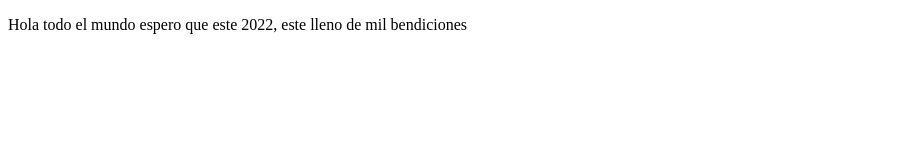
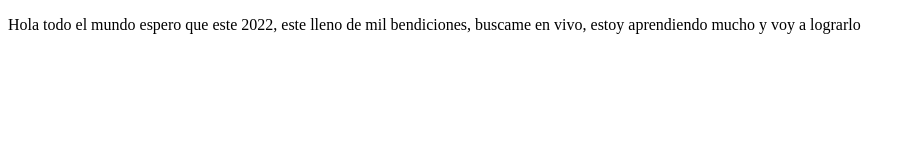
Before and after one commit to dipammor/proyectoDemoCursoPrework, a plain HTML site: page index.html in a window 1280 px wide. Shown: the whole page, without its empty margins (0-914 px from the left). Drawn offline with Linux system fonts and the light colour scheme.

```diff
--- a/index.html
+++ b/index.html
@@ -6,7 +6,7 @@
     <meta name="viewport" content="width=device-width, initial-scale=1.0">
     <title>Hola mundo</title>
 </head>
-<body><p>Hola todo el mundo espero que este 2022, este lleno de mil bendiciones </p>
+<body><p>Hola todo el mundo espero que este 2022, este lleno de mil bendiciones, buscame en vivo, estoy aprendiendo mucho y voy a lograrlo </p>
 
 </body>
 </html>
```
